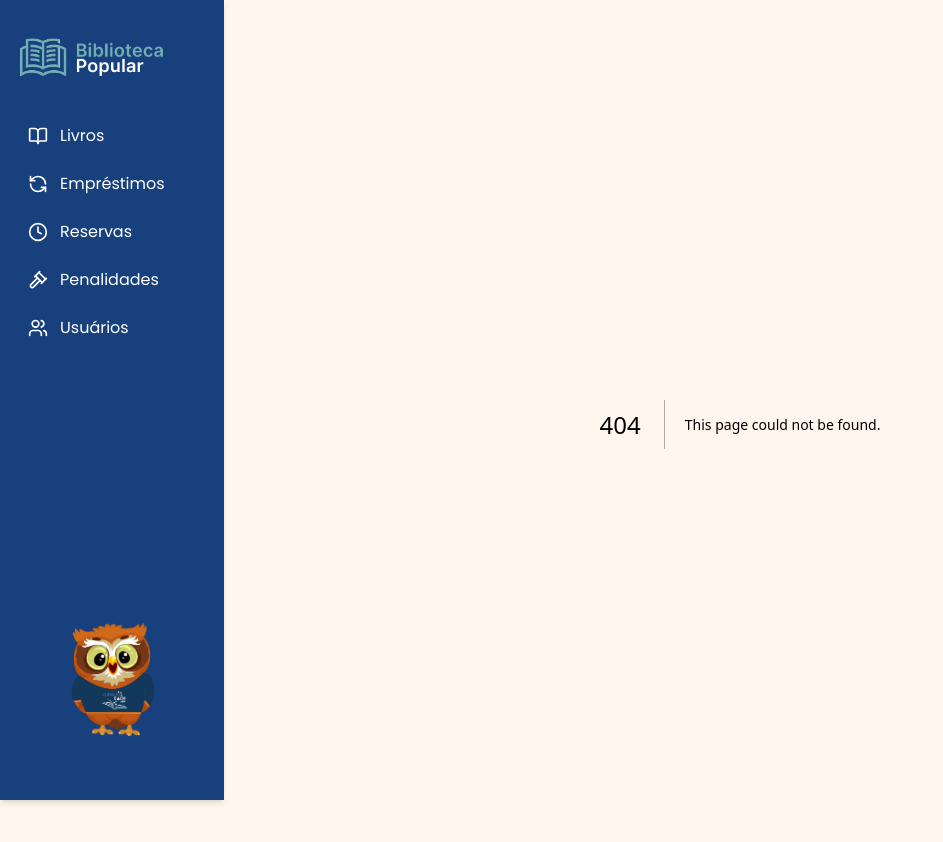
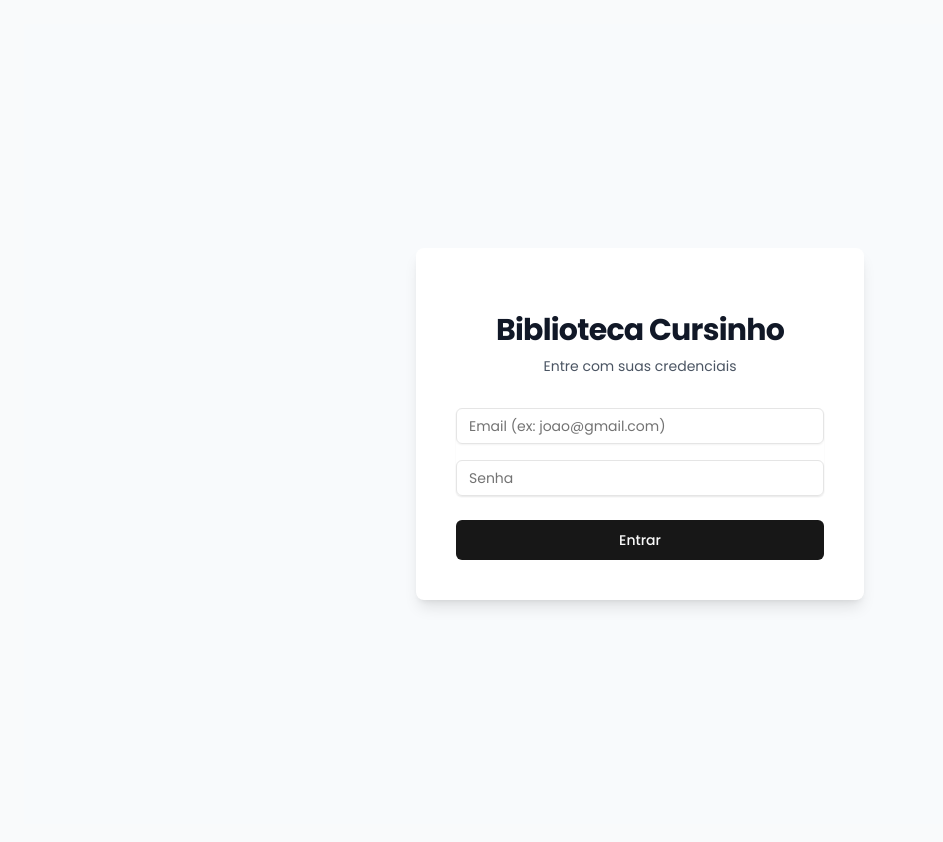
Before and after one commit to cursinhoeachusp/biblioteca_cursinho_frontend, a Next.js app: page /login in a window 1280 px wide. Before the commit this address had no page. Shown: the top 842 px of the page, without its empty margins (0-943 px from the left). Built offline with nearby package versions, Linux system fonts and the light colour scheme.

Commit message:
feat: adiciona tela de login basica

```diff
--- /dev/null
+++ b/src/app/components/app-layout.tsx
@@ -0,0 +1,50 @@
+'use client'
+
+import { useEffect, useState } from 'react'
+import { useRouter, usePathname } from 'next/navigation'
+import { Sidebar } from './sidebar' // Certifique-se que o caminho está certo
+
+export function AppLayout({ children }: { children: React.ReactNode }) {
+  const router = useRouter()
+  const pathname = usePathname()
+  const [isMounted, setIsMounted] = useState(false)
+
+  useEffect(() => {
+    setIsMounted(true)
+    const token = localStorage.getItem('biblioteca_token')
+    const publicRoutes = ['/login'] // Rotas que não precisam de senha
+
+    // Se NÃO tem token e NÃO está na tela de login -> Manda pro Login
+    if (!token && !publicRoutes.includes(pathname)) {
+      router.push('/login')
+    }
+
+    // Opcional: Se JÁ tem token e tenta ir pro login -> Manda pra Home
+    if (token && pathname === '/login') {
+        router.push('/')
+    }
+
+  }, [router, pathname])
+
+  // Evita erro de hidratação (espera o componente montar no cliente)
+  if (!isMounted) return null
+
+  // Verifica se é a página de login para esconder a Sidebar
+  const isLoginPage = pathname === '/login'
+
+  return (
+    <>
+      {/* Só mostra a Sidebar se NÃO for a página de Login */}
+      {!isLoginPage && (
+        <div className="fixed top-0 left-0 h-screen w-64 z-50">
+          <Sidebar />
+        </div>
+      )}
+
+      {/* Ajusta o padding do conteúdo */}
+      <main className={`${!isLoginPage ? 'pl-64' : ''} min-h-screen bg-gray-50 p-6`}>
+        {children}
+      </main>
+    </>
+  )
+}
--- a/src/app/layout.tsx
+++ b/src/app/layout.tsx
@@ -1,8 +1,8 @@
-import { Sidebar } from './components/sidebar'
 import type { Metadata } from "next";
 import { Poppins } from "next/font/google";
 import "./globals.css";
 import { Toaster } from '@/components/ui/sonner';
+import { AppLayout } from './components/app-layout'; // Importe o novo componente
 
 const poppins = Poppins({
   subsets: ["latin"],
@@ -11,7 +11,7 @@ const poppins = Poppins({
 
 export const metadata: Metadata = {
   title: "Biblioteca Popular",
-  description: "Sistema de Biblioteca do Curcinho Popular",
+  description: "Sistema de Biblioteca do Cursinho Popular",
 };
 
 export default function RootLayout({
@@ -22,16 +22,11 @@ export default function RootLayout({
   return (
     <html lang="pt-BR">
       <body className={`${poppins.className} antialiased`}>
-        {/* Sidebar fixa */}
-        <div className="w-14 md:w-56 fixed top-0 left-0 h-screen z-50 transition-all duration-300">
-          <Sidebar />
-        </div>
-
-        {/* Conteúdo com padding lateral para evitar sobreposição */}
-        <main className="min-h-screen bg-orange-50 pt-6 pb-6 pr-6 pl-20 md:pl-56 transition-all duration-300">
+        {/* O AppLayout cuida da segurança e do visual */}
+        <AppLayout>
           {children}
-        </main>
-      <Toaster richColors />
+        </AppLayout>
+        <Toaster richColors />
       </body>
     </html>
   );
--- /dev/null
+++ b/src/app/login/page.tsx
@@ -0,0 +1,87 @@
+'use client'
+
+import { useState } from 'react'
+import { useRouter } from 'next/navigation'
+import { Input } from '@/components/ui/input'
+import { Button } from '@/components/ui/button'
+import { toast } from 'sonner'
+import Image from 'next/image' // Certifique-se de ter o logo
+
+export default function LoginPage() {
+  const router = useRouter()
+  const [email, setEmail] = useState('')
+  const [senha, setSenha] = useState('')
+  const [loading, setLoading] = useState(false)
+
+  async function handleLogin(e: React.FormEvent) {
+    e.preventDefault()
+    setLoading(true)
+
+    try {
+      const baseUrl = process.env.NEXT_PUBLIC_API_URL
+      const res = await fetch(`${baseUrl}/login`, {
+        method: 'POST',
+        headers: { 'Content-Type': 'application/json' },
+        body: JSON.stringify({ email, senha })
+      })
+
+      const data = await res.json()
+
+      if (!res.ok) throw new Error(data.message || 'Erro ao entrar')
+
+      // Salvar o token no navegador (Cookie ou LocalStorage)
+      localStorage.setItem('biblioteca_token', data.token)
+      localStorage.setItem('biblioteca_user', JSON.stringify(data.user))
+
+      toast.success(`Bem-vindo, ${data.user.nome}!`)
+
+      // Redirecionar para a home
+      router.push('/')
+
+    } catch (err) {
+      toast.error(err instanceof Error ? err.message : 'Erro ao fazer login')
+    } finally {
+      setLoading(false)
+    }
+  }
+
+  return (
+    <div className="flex h-screen w-full items-center justify-center bg-slate-50">
+      <div className="w-full max-w-md space-y-8 rounded-lg bg-white p-10 shadow-lg">
+        <div className="text-center">
+          <h2 className="mt-6 text-3xl font-bold tracking-tight text-gray-900">
+            Biblioteca Cursinho
+          </h2>
+          <p className="mt-2 text-sm text-gray-600">Entre com suas credenciais</p>
+        </div>
+
+        <form className="mt-8 space-y-6" onSubmit={handleLogin}>
+          <div className="space-y-4 rounded-md shadow-sm">
+            <div>
+              <Input
+                type="email"
+                placeholder="Email (ex: joao@gmail.com)"
+                value={email}
+                onChange={(e) => setEmail(e.target.value)}
+                required
+              />
+            </div>
+            <div>
+              <Input
+                type="password"
+                placeholder="Senha"
+                value={senha}
+                onChange={(e) => setSenha(e.target.value)}
+                required
+              />
+            </div>
+          </div>
+
+          <Button className="w-full" type="submit" disabled={loading}>
+            {loading ? 'Entrando...' : 'Entrar'}
+          </Button>
+        </form>
+      </div>
+    </div>
+  )
+}
```
